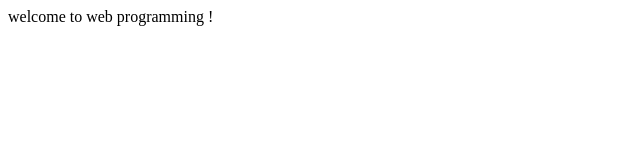
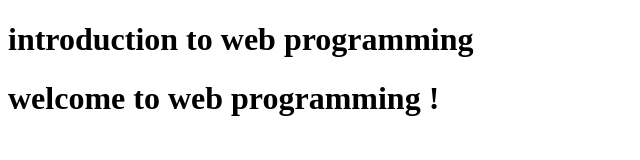
Before and after one commit to kingsjames555/portfolios, a plain HTML site: page index.html in a window 1280 px wide. Shown: the whole page, without its empty margins (0-640 px from the left). Drawn offline with Linux system fonts and the light colour scheme.

Commit message:
added a header

```diff
--- a/index.html
+++ b/index.html
@@ -7,6 +7,9 @@
     <title>Document</title>
 </head>
 <body>
+    <h1>introduction to web programming<h1>
+
     welcome to  web programming !
+
 </body>
 </html>
```
